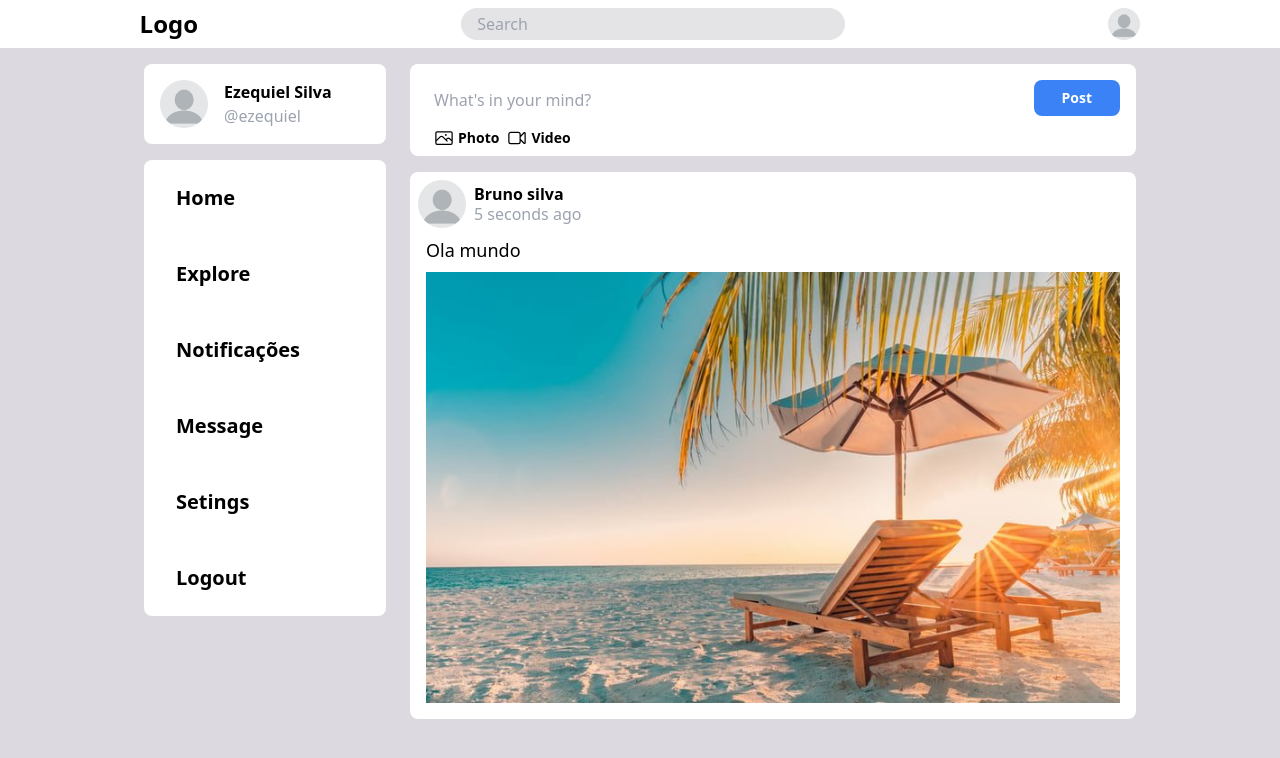
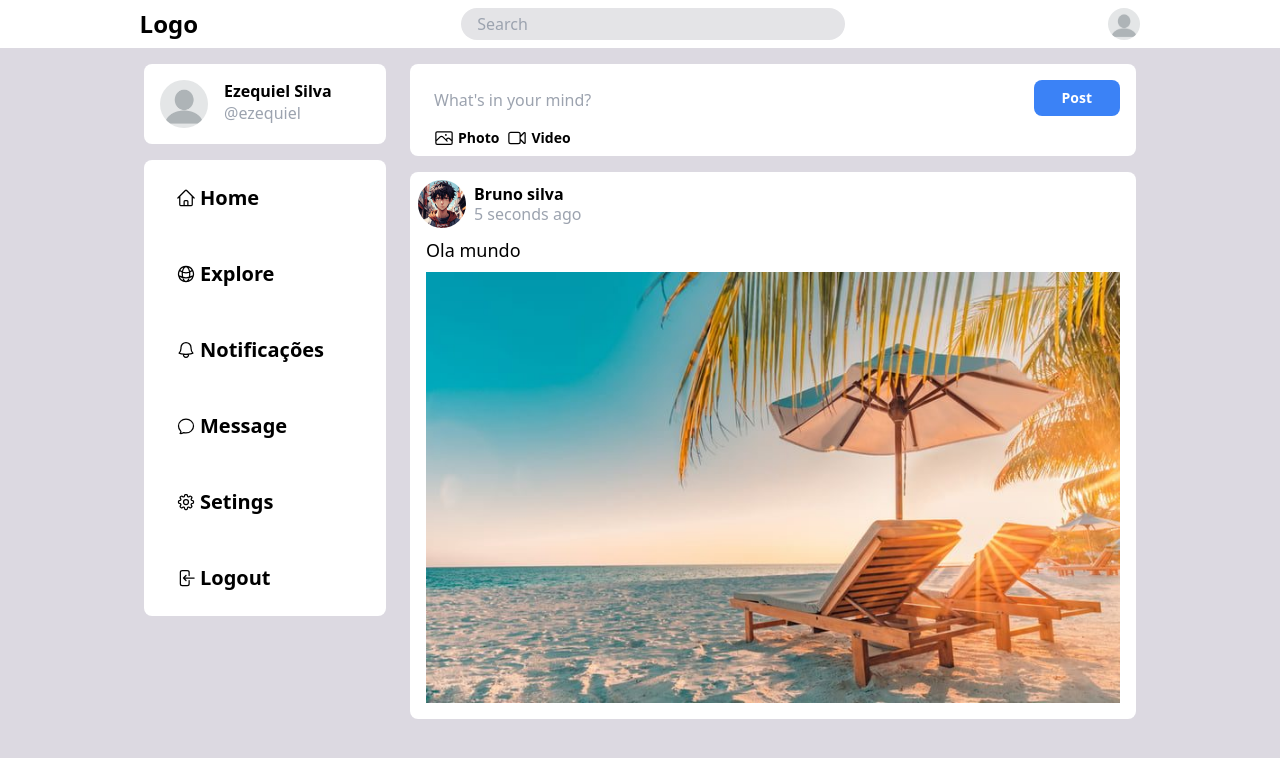
Before and after one commit to ezekuiel100/Social-media-react, a React (Vite) app: page / in a window 1280 px wide. Shown: the top 758 px of the page. Built offline with nearby package versions, Linux system fonts and the light colour scheme.

Commit message:
Sidebar icons

```diff
--- a/package.json
+++ b/package.json
@@ -10,6 +10,7 @@
     "preview": "vite preview"
   },
   "dependencies": {
+    "@heroicons/react": "^2.1.3",
     "react": "^18.2.0",
     "react-dom": "^18.2.0"
   },
--- a/src/components/Feed.jsx
+++ b/src/components/Feed.jsx
@@ -5,7 +5,7 @@ import Post from "./Post";
 const post = [
   {
     name: "Bruno silva",
-    photo: "/profile.webp",
+    photo: "/gg.webp",
     time: Date.now(),
     content: { img: "./praia.jpg", text: `Ola mundo` },
   },
--- a/src/components/NewPost.jsx
+++ b/src/components/NewPost.jsx
@@ -29,6 +29,8 @@ function NewPost({ setPosts, setcurrentTime }) {
   }
 
   function createPost() {
+    textareaRef.current.style.height = "auto";
+
     if (postText.trim() != "" || image) {
       const newPost = {
         name: "Ezequiel silva",
@@ -41,8 +43,6 @@ function NewPost({ setPosts, setcurrentTime }) {
       setImage(null);
       setcurrentTime(Date.now());
       setPosts((prevPosts) => [newPost, ...prevPosts]);
-
-      textareaRef.current.style.height = "auto";
     }
   }
 
@@ -54,7 +54,7 @@ function NewPost({ setPosts, setcurrentTime }) {
           type="text"
           rows={1}
           placeholder="What's in your mind?"
-          className="w-full outline-none px-2 resize-none py-2 "
+          className="w-full outline-none px-2 resize-none py-2 overflow-hidden"
           value={postText}
           onChange={handleText}
         />
@@ -115,7 +115,7 @@ function NewPost({ setPosts, setcurrentTime }) {
         </div>
       </div>
 
-      {image && <img src={image} className="w-36 h-36 p-2" />}
+      {image && <img src={image} className="h-36 p-2 " />}
     </div>
   );
 }
--- a/src/components/Post.jsx
+++ b/src/components/Post.jsx
@@ -22,7 +22,7 @@ function Post({ posts, currentTime }) {
       {posts.map(({ name, photo, time, content }, i) => (
         <div key={i} className="bg-white p-2 rounded-lg">
           <div className="flex gap-2 items-center">
-            <img src={photo} className="w-12 rounded-full" />
+            <img src={photo} className="w-12 h-12 rounded-full object-cover" />
 
             <div className="leading-tight	">
               <p className="font-semibold">{name}</p>
--- a/src/components/Sidebar.jsx
+++ b/src/components/Sidebar.jsx
@@ -1,10 +1,44 @@
+import { FontAwesomeIcon } from "@fortawesome/react-fontawesome";
+import {
+  ArrowLeftEndOnRectangleIcon,
+  BellIcon,
+  ChatBubbleOvalLeftIcon,
+  Cog8ToothIcon,
+  GlobeAltIcon,
+  HomeIcon,
+} from "@heroicons/react/24/outline";
+
 const menu = [
-  { text: "Home", href: "/" },
-  { text: "Explore", href: "/explore" },
-  { text: "Notificações", href: "/notificações" },
-  { text: "Message", href: "/message" },
-  { text: "Setings", href: "/setings" },
-  { text: "Logout", href: "/logout" },
+  {
+    text: "Home",
+    href: "/",
+    icon: <HomeIcon className="size-5" />,
+  },
+  {
+    text: "Explore",
+    href: "/explore",
+    icon: <GlobeAltIcon className="size-5" />,
+  },
+  {
+    text: "Notificações",
+    href: "/notificações",
+    icon: <BellIcon className="size-5" />,
+  },
+  {
+    text: "Message",
+    href: "/message",
+    icon: <ChatBubbleOvalLeftIcon className="size-5" />,
+  },
+  {
+    text: "Setings",
+    href: "/setings",
+    icon: <Cog8ToothIcon className="size-5" />,
+  },
+  {
+    text: "Logout",
+    href: "/logout",
+    icon: <ArrowLeftEndOnRectangleIcon className="size-5" />,
+  },
 ];
 
 function Sidebar() {
@@ -12,20 +46,21 @@ function Sidebar() {
     <div className="w-1/4 space-y-4 ">
       <div className="bg-white  rounded-lg p-4 flex gap-4">
         <img src="/profile.webp" className="w-12 rounded-full" />
-        <div>
+        <div className="leading-snug">
           <p className="font-semibold">Ezequiel Silva</p>
           <p className="text-gray-400">@ezequiel</p>
         </div>
       </div>
 
       <div className="bg-white rounded-lg text-xl flex flex-col">
-        {menu.map(({ text, href }, i) => (
+        {menu.map(({ text, href, icon }, i) => (
           <a
             href={href}
             key={i}
-            className="py-6 px-8 font-bold hover:bg-blue-200"
+            className="py-6 px-8 font-bold hover:bg-blue-200 flex gap-1 items-center
+            "
           >
-            {text}
+            <span>{icon}</span> {text}
           </a>
         ))}
       </div>
```
Also changed, not shown: public/gg.webp (added), 1 other file (tests, documents, lock files or other folders).
